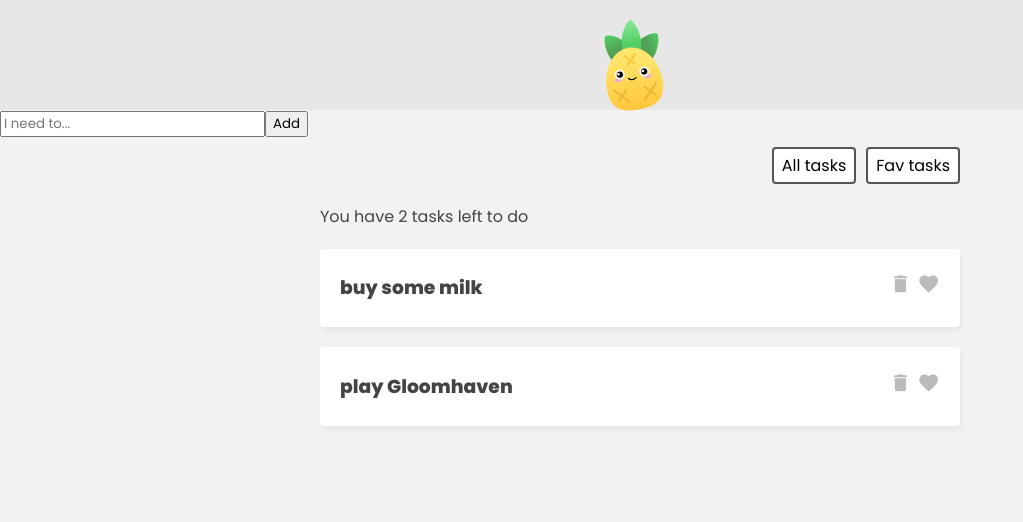
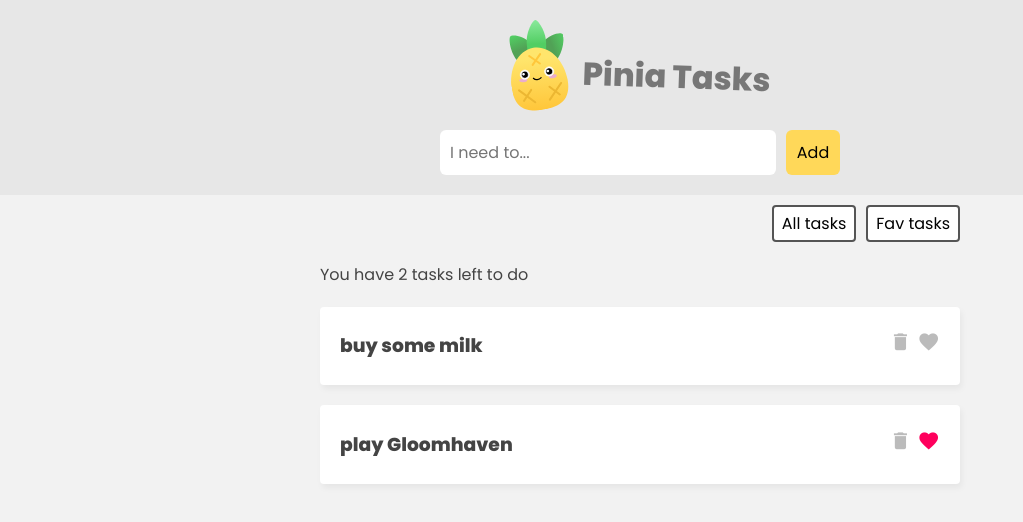
Before and after one commit to Jonathaneche/Pinia-ToDoList, a Vue app: page / in a window 1280 px wide. Shown: the top 522 px of the page, without its empty margins (0-1023 px from the left). Built offline with nearby package versions, Linux system fonts and the light colour scheme.

Commit message:
uso de las acciones deleteTask y toogleFav, se agregaron estilos, mirar el comentario en el taskStore acerca de deleteTask y toogleFav

```diff
--- a/src/App.vue
+++ b/src/App.vue
@@ -3,7 +3,7 @@
     <!-- heading -->
     <header>
       <img src="./assets/pinia-logo.svg" alt="">
-      <h1>{{ taskStore.name }}</h1>
+      <h1>Pinia Tasks</h1>
     </header>
 
     <!-- New task form -->
--- a/src/assets/main.css
+++ b/src/assets/main.css
@@ -67,6 +67,10 @@ header h1 {
   color: #bbb;
 }
 
+.task i.active {
+  color: #ff005d;
+}
+
 /* filter nav */
 .filter {
   width: 640px;
@@ -84,3 +88,35 @@ header h1 {
   cursor: pointer;
   font-size: 1em;
 }
+
+/* new task form */
+.new-task-form {
+  background: #e7e7e7;
+  padding: 20px 0;
+}
+
+form {
+  max-width: 400px;
+  margin: 0 auto;
+  display: grid;
+  grid-template-columns: 3fr 1fr;
+  gap: 10px;
+}
+
+form button {
+  background: #ffd859;
+  border: 0;
+  padding: 10px;
+  font-family: "Poppins";
+  border-radius: 6px;
+  cursor: pointer;
+  font-size: 1em;
+}
+
+form input {
+  border: 0;
+  padding: 10px;
+  border-radius: 6px;
+  color: #555;
+  font-size: 1em;
+}
--- a/src/components/TaskDetails.vue
+++ b/src/components/TaskDetails.vue
@@ -2,14 +2,29 @@
     <div class="task">
         <h3>{{ task.title }}</h3>
         <div class="icons">
-            <i class="material-icons">delete</i>
-            <i class="material-icons">favorite</i>
+            <i
+            class="material-icons"
+            @click="taskStore.deleteTask(task.id)"
+            >delete</i>
+            <i
+            class="material-icons"
+            @click="taskStore.toggleFav(task.id)"
+            :class="{active: task.isFav}"
+            >favorite</i> <!-- :class="{active: task.isFav}" esta clase se agrega si el valor de isFav es true -->
+
+
         </div>
     </div>
 </template>
 
 <script>
+import { useTaskStore } from '../store/TaskStore';
+
     export default {
-        props: ['task']
+    props: ['task'],
+    setup() {
+        const taskStore = useTaskStore();
+        return{ taskStore}
+    }
     }
 </script>
--- a/src/store/TaskStore.js
+++ b/src/store/TaskStore.js
@@ -30,16 +30,28 @@ export const useTaskStore = defineStore("taskStore", {
     },
     //3. deleteTask(id) se explica en un comentario abajo, mirar.
     deleteTask(id) {
-      this.tasks = this.tasks.filter((task) => {
-        return task.id !== id;
+      this.tasks = this.tasks.filter((tarea) => {
+        return tarea.id !== id;
       });
     },
 
     //4. toggleFav(id) se explica en un comentario abajo, mirar.
     toggleFav(id) {
-      const task = this.tasks.find((task) => task.d === id);
+      const task = this.tasks.find((tarea) => tarea.id === id);
       task.isFav = !task.isFav;
     },
+
+    //Si donde parametro le llamo task en lugar de tarea da error
+
+    // deleteTask(id) {
+    //   this.tasks = this.tasks.filter((t) => {
+    //     return t.id !== id;
+    //   });
+    // },
+    // toggleFav(id) {
+    //   const task = this.tasks.find((t) => t.id === id);
+    //   task.isFav = !task.isFav;
+    // },
   },
 });
 
```
